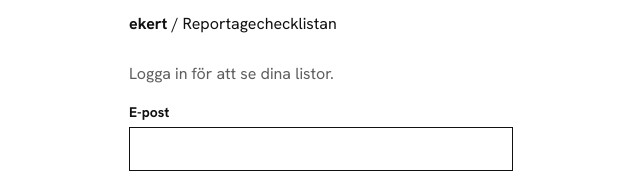
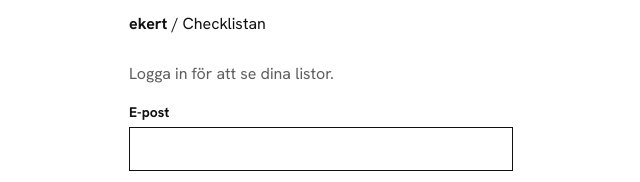
Before and after one commit to andersekert/checklista, a plain HTML site: page index.html in a window 1280 px wide. Shown: the top 182 px of the page, 159-799 px from the left. Drawn offline with Linux system fonts and the light colour scheme.

Commit message:
Byt namn till Checklistan
Co-Authored-By: Claude Sonnet 5.5 <noreply@anthropic.com>
Claude-Session: https://claude.ai/code/session_011ntKhdYxjMTjCsJW26LYHx

```diff
--- a/index.html
+++ b/index.html
@@ -1,4 +1,4 @@
-<!doctype html><html lang="sv"><head><meta charset="utf-8"><title>Reportagechecklistan</title><meta name="apple-mobile-web-app-capable" content="yes"><meta name="mobile-web-app-capable" content="yes"><meta name="apple-mobile-web-app-title" content="Checklista"><meta name="apple-mobile-web-app-status-bar-style" content="default"><meta name="theme-color" content="#ffffff" media="(prefers-color-scheme:light)"><meta name="theme-color" content="#111111" media="(prefers-color-scheme:dark)"><meta name=viewport content="width=device-width,initial-scale=1,viewport-fit=cover"><style>:root{color-scheme:light;box-sizing:border-box;padding-top:env(safe-area-inset-top,0px);padding-bottom:env(safe-area-inset-bottom,0px)}html{scroll-padding-top:env(safe-area-inset-top,0px)}body{margin:0;padding:0;font:14px -apple-system,BlinkMacSystemFont,sans-serif;background:#fff;color:#000}img{max-width:100%}[hidden]:not([hidden=until-found i]){display:none!important}</style></head><body>
+<!doctype html><html lang="sv"><head><meta charset="utf-8"><title>Checklistan</title><meta name="apple-mobile-web-app-capable" content="yes"><meta name="mobile-web-app-capable" content="yes"><meta name="apple-mobile-web-app-title" content="Checklistan"><meta name="apple-mobile-web-app-status-bar-style" content="default"><meta name="theme-color" content="#ffffff" media="(prefers-color-scheme:light)"><meta name="theme-color" content="#111111" media="(prefers-color-scheme:dark)"><meta name=viewport content="width=device-width,initial-scale=1,viewport-fit=cover"><style>:root{color-scheme:light;box-sizing:border-box;padding-top:env(safe-area-inset-top,0px);padding-bottom:env(safe-area-inset-bottom,0px)}html{scroll-padding-top:env(safe-area-inset-top,0px)}body{margin:0;padding:0;font:14px -apple-system,BlinkMacSystemFont,sans-serif;background:#fff;color:#000}img{max-width:100%}[hidden]:not([hidden=until-found i]){display:none!important}</style></head><body>
 <link rel="preconnect" href="https://fonts.googleapis.com">
 <link rel="preconnect" href="https://fonts.gstatic.com" crossorigin>
 <link rel="stylesheet" href="https://fonts.googleapis.com/css2?family=Hanken+Grotesk:wght@400;500;700&display=swap">
@@ -118,7 +118,7 @@ textarea { flex: 1; min-width: 0; min-height: 2.75rem; font: inherit; color: var
 
 <header class="gutter">
   <div class="inner">
-    <h1><span><span class="mark">ekert</span> / Reportagechecklistan</span><button id="logoutBtn" type="button" hidden>Logga ut</button></h1>
+    <h1><span><span class="mark">ekert</span> / Checklistan</span><button id="logoutBtn" type="button" hidden>Logga ut</button></h1>
     <select id="picker" aria-label="Välj lista" disabled></select>
     <div class="tally">
       <div class="bar"><div id="fill"></div></div>
```
